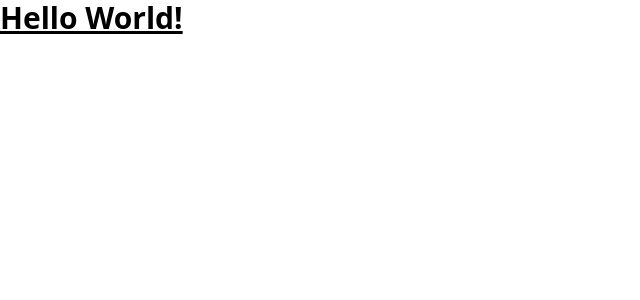
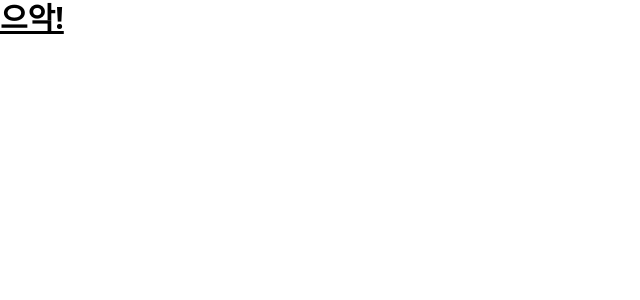
Before and after one commit to softeerbootcamp4th/Team9-Podo-FE, a React app: page / in a window 1280 px wide. Shown: the top 300 px of the page, without its empty margins (0-640 px from the left). Built offline with nearby package versions, Linux system fonts and the light colour scheme.

Commit message:
test: cicd test

```diff
--- a/src/App.js
+++ b/src/App.js
@@ -3,7 +3,7 @@
 const App = () => {
   return (
     <div>
-      <h1 class="text-3xl font-bold underline">Hello World!</h1>
+      <h1 class="text-3xl font-bold underline">으악!</h1>
     </div>
   );
 };
```
